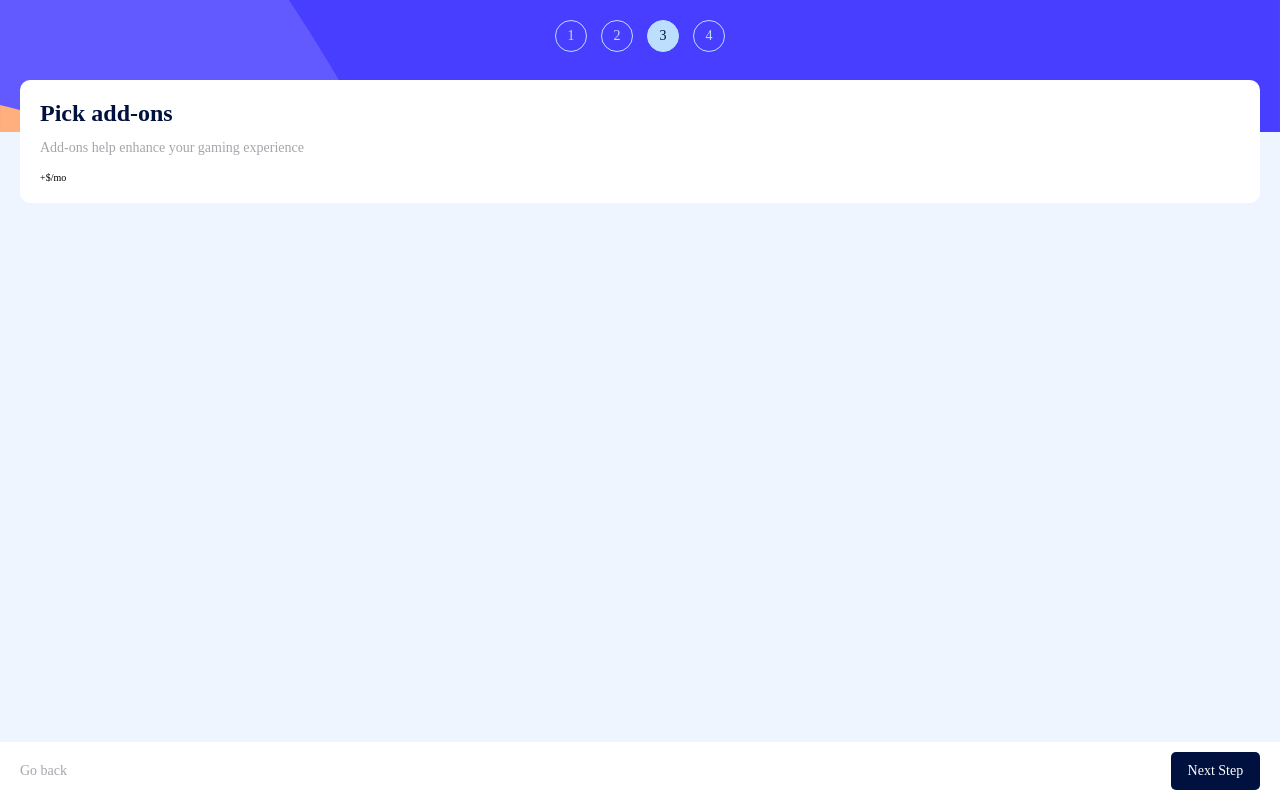
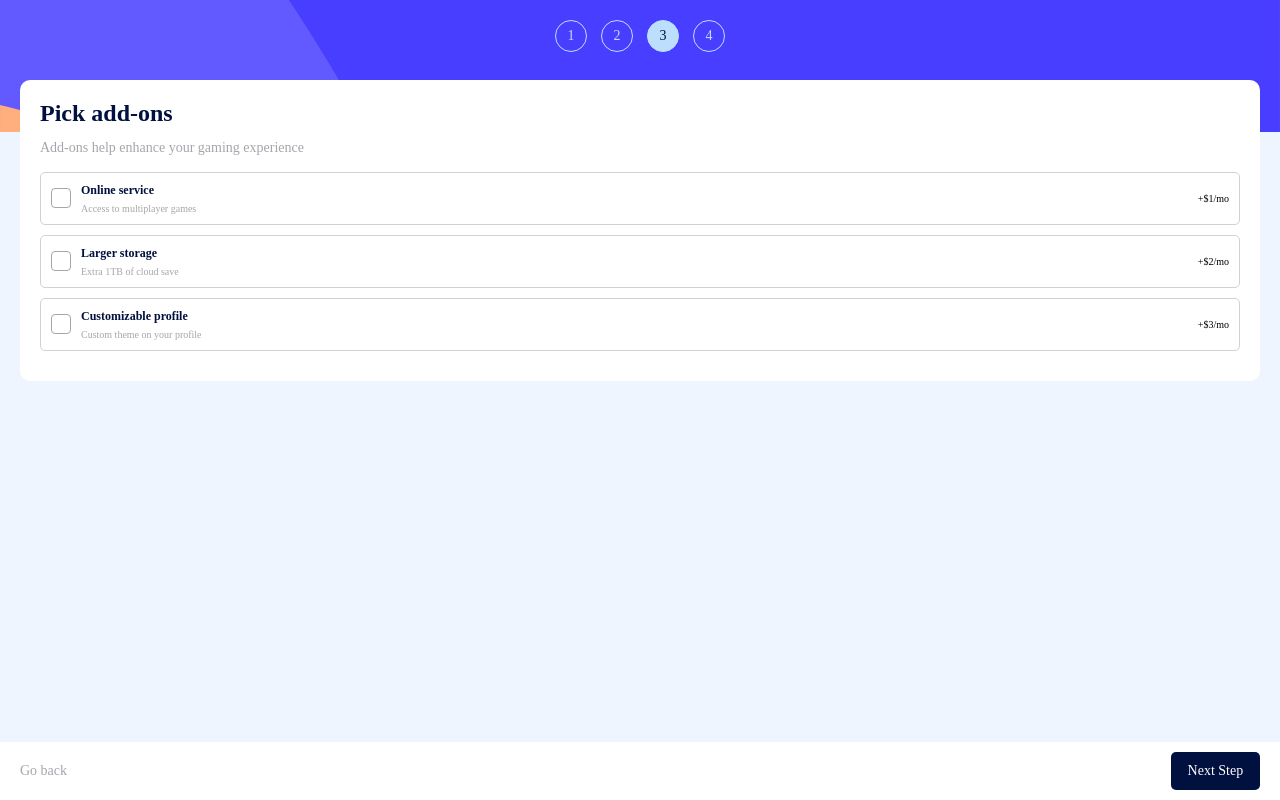
Before and after one commit to AdrianMaj/MultiStepForm, a React (Vite) app: page /step-3 in a window 1280 px wide. Built offline with nearby package versions, Linux system fonts and the light colour scheme; a web font is replaced by a local one.

Commit message:
Added more functionality to the app

```diff
--- a/src/components/UI/AddOnCheck.tsx
+++ b/src/components/UI/AddOnCheck.tsx
@@ -1,17 +1,51 @@
-import { useAppSelector } from '../../hooks/hooks'
+import { useAppDispatch, useAppSelector } from '../../hooks/hooks'
+import { planModeActions } from '../store/PlanModeSlice'
 
 const AddOnCheck: React.FC<{ title: string; text: string; price: number }> = props => {
 	const isYearly = useAppSelector(state => state.planMode.isYearly)
+	const selectedAddOns = useAppSelector(state => state.planMode.planAddOns)
+	const dispatch = useAppDispatch()
+	let isActive = false
+	const price = isYearly ? props.price * 10 : props.price
+	const addOn = {
+		title: props.title,
+		price: price,
+	}
+
+	const toggleAddOn = () => {
+		if (selectedAddOns.includes(addOn)) {
+			dispatch(planModeActions.removeAddOn(addOn))
+			isActive = false
+		} else {
+			dispatch(planModeActions.addAddOn(addOn))
+			isActive = true
+		}
+	}
 
 	return (
-		<div className="add-on">
-			<div className="add-on__checkbox" />
+		<div onClick={toggleAddOn} className={`add-on ${isActive ? 'active' : ''}`}>
+			<div className="add-on__checkbox active">
+				<svg
+					xmlns="http://www.w3.org/2000/svg"
+					className="icon icon-tabler icon-tabler-check"
+					width="20"
+					height="20"
+					viewBox="0 0 24 24"
+					stroke-width="3"
+					stroke="white"
+					fill="none"
+					stroke-linecap="round"
+					stroke-linejoin="round">
+					<path stroke="none" d="M0 0h24v24H0z" fill="none" />
+					<path d="M5 12l5 5l10 -10" />
+				</svg>
+			</div>
 			<div className="add-on__text">
 				<h3 className="add-on__title">{props.title}</h3>
 				<p className="add-on__subtitle">{props.text}</p>
 			</div>
 			<div className="add-on__price">
-				+${isYearly ? props.price * 10 : props.price}/{isYearly ? 'yr' : 'mo'}
+				+${price}/{isYearly ? 'yr' : 'mo'}
 			</div>
 		</div>
 	)
--- a/src/components/UI/BottomPanel.tsx
+++ b/src/components/UI/BottomPanel.tsx
@@ -1,7 +1,7 @@
 import { Link } from 'react-router-dom'
 import { motion } from 'framer-motion'
 
-const BottomPanel: React.FC<{ stepNumber: number }> = props => {
+const BottomPanel: React.FC<{ stepNumber: number; onFormInfo?: () => void }> = props => {
 	const MotionLink = motion(Link)
 	return (
 		<div className="bottom-panel">
@@ -15,6 +15,7 @@ const BottomPanel: React.FC<{ stepNumber: number }> = props => {
 				whileHover={{
 					backgroundColor: '#011a66',
 				}}
+				onClick={props.onFormInfo ? props.onFormInfo : undefined}
 				to={`/step-${props.stepNumber + 1}`}>
 				Next Step
 			</MotionLink>
--- a/src/components/UI/Input.tsx
+++ b/src/components/UI/Input.tsx
@@ -1,4 +1,4 @@
-import React from 'react'
+import React, { forwardRef } from 'react'
 
 type InputPropsType = {
 	inputType: string
@@ -6,15 +6,24 @@ type InputPropsType = {
 	label: string
 }
 
-const Input: React.FC<InputPropsType> = ({ inputType, placeholder, label }) => {
+const Input: React.FC<InputPropsType> = forwardRef<HTMLInputElement, InputPropsType>(function Input(
+	props,
+	forwardedRef
+) {
 	return (
 		<div className="input">
-			<label className="input__label" htmlFor={label}>
-				{label}
+			<label className="input__label" htmlFor={props.label}>
+				{props.label}
 			</label>
-			<input className="input__text" id={label} type={inputType} placeholder={placeholder} />
+			<input
+				ref={forwardedRef}
+				className="input__text"
+				id={props.label}
+				type={props.inputType}
+				placeholder={props.placeholder}
+			/>
 		</div>
 	)
-}
+})
 
 export default Input
--- a/src/components/UI/PlanCard.tsx
+++ b/src/components/UI/PlanCard.tsx
@@ -9,15 +9,15 @@ const PlanCard: React.FC<{
 	price: number
 }> = props => {
 	const isYearly = useAppSelector(state => state.planMode.isYearly)
-	const planVersion = useAppSelector(state => state.planMode.planVersion)
+	const planVersionTitle = useAppSelector(state => state.planMode.planVersion.title)
 	const dispatch = useAppDispatch()
 
 	const handleChoose = () => {
-		dispatch(planModeActions.choosePlan({ planName: props.title }))
+		dispatch(planModeActions.choosePlan({ planName: props.title, planPrice: props.price }))
 	}
 
 	return (
-		<div onClick={handleChoose} className={`plan-card ${planVersion === props.title ? 'active' : ''}`}>
+		<div onClick={handleChoose} className={`plan-card ${planVersionTitle === props.title ? 'active' : ''}`}>
 			<img className="plan-card__image" src={`src/assets/images/${props.imageName}`} alt={props.alt} />
 			<div className="plan-card__text">
 				<h3 className="plan-card__title">{props.title}</h3>
--- a/src/components/store/PlanModeSlice.tsx
+++ b/src/components/store/PlanModeSlice.tsx
@@ -1,8 +1,12 @@
 import { createSlice } from '@reduxjs/toolkit'
 
-const initialState: { isYearly: boolean; planVersion: string } = {
+const initialState: { isYearly: boolean; planVersion: { title: string; price: number }; planAddOns: object[] } = {
 	isYearly: false,
-	planVersion: '',
+	planVersion: {
+		title: '',
+		price: 0,
+	},
+	planAddOns: [],
 }
 
 export const planMode = createSlice({
@@ -13,7 +17,22 @@ export const planMode = createSlice({
 			state.isYearly = !state.isYearly
 		},
 		choosePlan(state, action) {
-			state.planVersion = action.payload.planName
+			state.planVersion.title = action.payload.planName
+			state.planVersion.price = action.payload.planPrice
+		},
+		addAddOn(state, action) {
+			const addOn = action.payload.addOn
+			const newObject = {
+				...addOn,
+			}
+			state.planAddOns.push(newObject)
+		},
+		removeAddOn(state, action) {
+			const recievedAddOn = action.payload.addOn
+			const result = state.planAddOns.filter(addOn => {
+				return addOn !== recievedAddOn
+			})
+			state.planAddOns = result
 		},
 	},
 })
--- a/src/pages/FormStepOne.tsx
+++ b/src/pages/FormStepOne.tsx
@@ -2,17 +2,22 @@ import BottomPanel from '../components/UI/BottomPanel'
 import AppForm from '../components/UI/AppForm'
 import Input from '../components/UI/Input'
 import StepNumber from '../components/UI/StepNumber'
+import { useRef } from 'react'
 
 const FormStepOne = () => {
+	const name = useRef()
+	const email = useRef()
+	const phoneNumber = useRef()
+	const handleFormInfo = () => {}
 	return (
 		<>
 			<StepNumber pageNumber={1} />
 			<AppForm text="Please provide your name, email address, and phone number" title="Personal info">
-				<Input inputType="text" placeholder="e.g. Stephen King" label="Name" />
-				<Input inputType="email" placeholder="e.g. stephenking@lorem.com" label="Email Address" />
-				<Input inputType="tel" placeholder="e.g. +1 234 567 890" label="Phone number" />
+				<Input ref={name} inputType="text" placeholder="e.g. Stephen King" label="Name" />
+				<Input ref={email} inputType="email" placeholder="e.g. stephenking@lorem.com" label="Email Address" />
+				<Input ref={phoneNumber} inputType="tel" placeholder="e.g. +1 234 567 890" label="Phone number" />
 			</AppForm>
-			<BottomPanel stepNumber={1} />
+			<BottomPanel stepNumber={1} onFormInfo={handleFormInfo} />
 		</>
 	)
 }
--- a/src/pages/FormStepThree.tsx
+++ b/src/pages/FormStepThree.tsx
@@ -8,7 +8,9 @@ const FormStepThree = () => {
 		<>
 			<StepNumber pageNumber={3} />
 			<AppForm title="Pick add-ons" text="Add-ons help enhance your gaming experience">
-				<AddOnCheck />
+				<AddOnCheck title="Online service" text="Access to multiplayer games" price={1} />
+				<AddOnCheck title="Larger storage" text="Extra 1TB of cloud save" price={2} />
+				<AddOnCheck title="Customizable profile" text="Custom theme on your profile" price={3} />
 			</AppForm>
 			<BottomPanel stepNumber={3} />
 		</>
--- a/src/scss/_xsmall.scss
+++ b/src/scss/_xsmall.scss
@@ -194,3 +194,51 @@ body {
 		height: 12px;
 	}
 }
+.add-on {
+	display: flex;
+	align-items: center;
+	padding: 1em;
+	border: 1px solid rgb(209, 209, 209);
+	border-radius: 5px;
+	margin-bottom: 1em;
+	&.active {
+		border: 1px solid #7c75b1;
+		background-color: #f8f9fe;
+		.add-on__checkbox {
+			border: 0.5px solid transparent;
+			background-color: #493cfe;
+			svg {
+				display: block;
+			}
+		}
+	}
+	&__checkbox {
+		display: flex;
+		justify-content: center;
+		align-items: center;
+		width: 20px;
+		height: 20px;
+		margin-right: 1em;
+		border: 0.5px solid $subtext;
+		border-radius: 4px;
+		svg {
+			display: none;
+		}
+	}
+	&__text {
+		display: flex;
+		flex-direction: column;
+		gap: 0.5em;
+	}
+	&__title {
+		color: $grenadeblue;
+		font-size: 1.2rem;
+	}
+	&__subtitle {
+		color: $subtext;
+		font-size: 1rem;
+	}
+	&__price {
+		margin-left: auto;
+	}
+}
```
